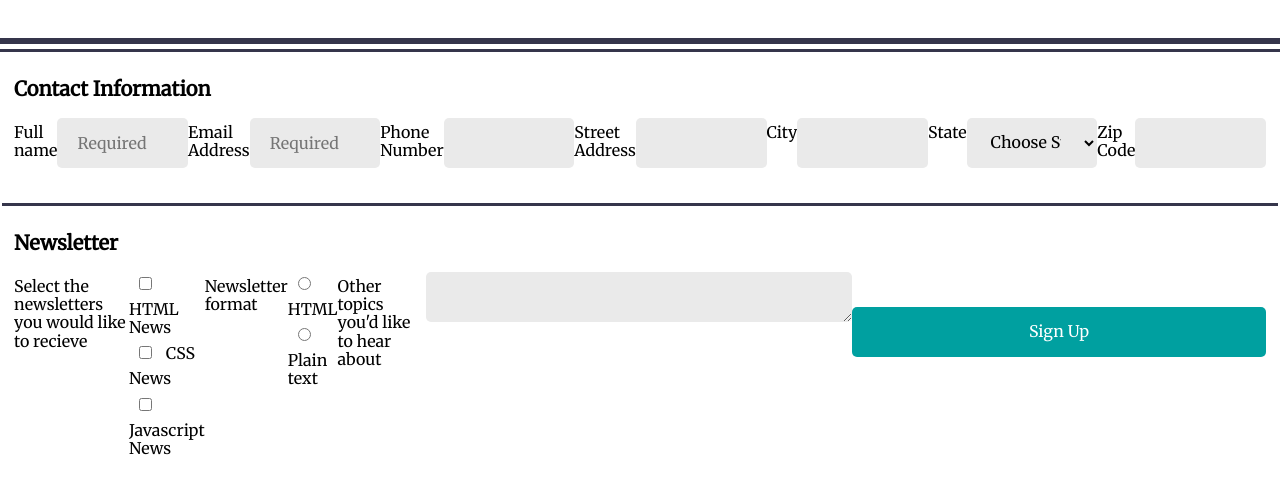
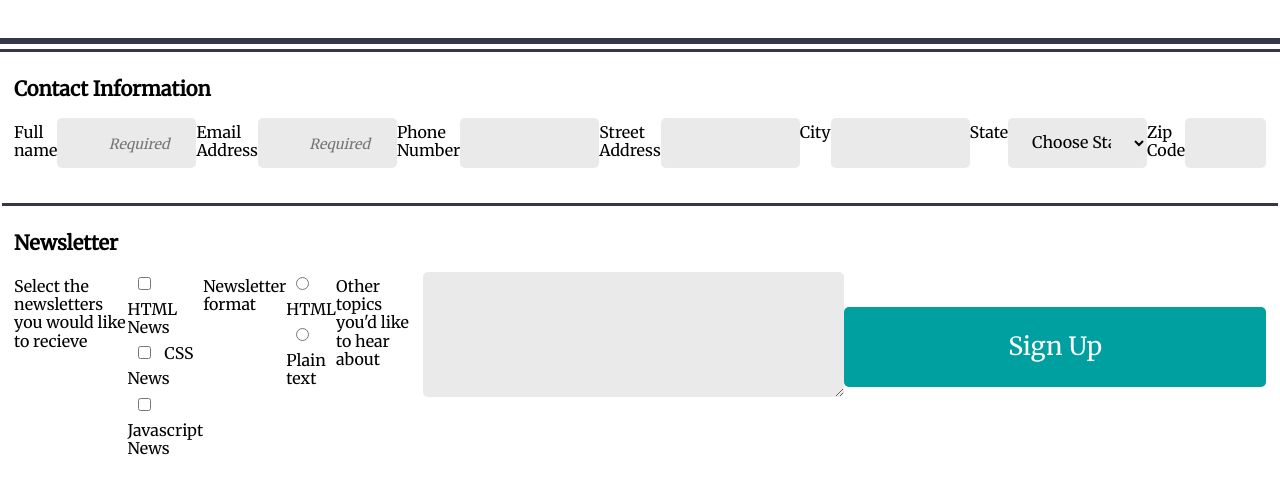
Before and after one commit to shkim1026/Online-Registration-Form-Project, a plain HTML site: page index.html in a window 1280 px wide. Shown: the part 178-672 px from the top of the page. Drawn offline with Linux system fonts and the light colour scheme.

Commit message:
Added pseudo class (::placeholder) style. Changed textarea and submit height. Changed zipcode input width

```diff
--- a/CSS/style.css
+++ b/CSS/style.css
@@ -52,6 +52,8 @@ label {
     padding: 10px 0;
 }
 
+/* Class styles */
+
 .contact-info {
     border-bottom: rgb(53, 53, 75) 3px solid;
 }
@@ -68,8 +70,12 @@ label {
     padding: 0 20px;
 }
 
-.state {
+.width {
     width: 100%;
+}
+
+.zip {
+    width: 40%;
 }
 
 .space-btm {
@@ -80,8 +86,27 @@ label {
     margin: 10px;
 }
 
+.textarea {
+    height: 125px;
+}
+
 .sign-up {
     background: rgb(0, 160, 160);
     color: white;
     margin: 40px 0;
+    height: 80px;
+    font-size: 25px;
 }
+
+/* Pseudo Classes */
+
+::placeholder {
+    text-align: right;
+    font-style: italic;
+    padding-right: .5em;
+    font-size: 14px;
+}
+
+select option:first-child {
+    color: red;
+}
--- a/index.html
+++ b/index.html
@@ -35,7 +35,7 @@
             <input class="field" type="text" name="city" id="user_city">
 
             <label for="user_state">State</label>
-            <select class="field state" name="state" id="user_state">
+            <select class="field width" name="state" id="user_state">
                 <!-- Snippet from freeformmatter.com -->
                 <option value="" disabled selected hidden>Choose State</option>
                 <option value="AL">Alabama</option>
@@ -92,7 +92,7 @@
             </select>
 
             <label for="user_zip">Zip Code</label>
-            <input class="field" type="number" name="zip" id="user_zip">
+            <input class="field zip" type="number" name="zip" id="user_zip">
 
         </fieldset>
 
@@ -129,9 +129,9 @@
             </div>
             <!-- Text Area -->
             <label for="txt_area">Other topics you'd like to hear about</label>
-            <textarea class="field" name="txt_area" id="txt_area"></textarea>
+            <textarea class="textarea field" name="txt_area" id="txt_area"></textarea>
 
-            <input class="sign-up" type="submit" value="Sign Up">
+            <input class="sign-up width" type="submit" value="Sign Up">
 
         </fieldset>
 
```
